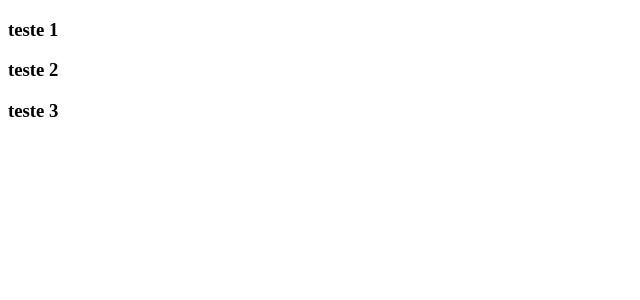
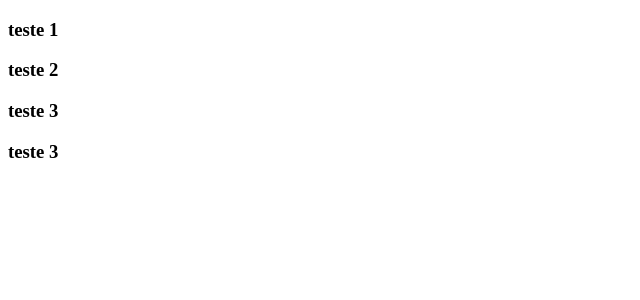
Before and after one commit to ConstantinAlexuta/letsgotravel, an Angular app: page / in a window 1280 px wide. Shown: the top 300 px of the page, without its empty margins (0-640 px from the left). Built offline with nearby package versions, Linux system fonts and the light colour scheme.

Commit message:
work update

```diff
--- a/src/app/app.component.html
+++ b/src/app/app.component.html
@@ -2,4 +2,5 @@
 <h3>teste 1 </h3>
 <h3>teste 2 </h3>
 <h3>teste 3 </h3>
+<h3>teste 3 </h3>
 </div>
```
Also changed, not shown: firebase.json.
